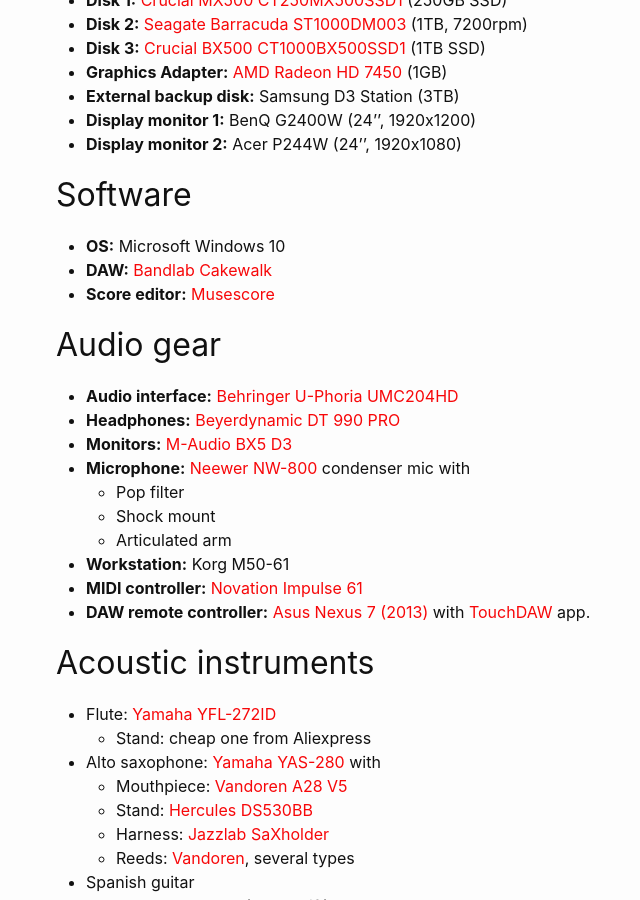
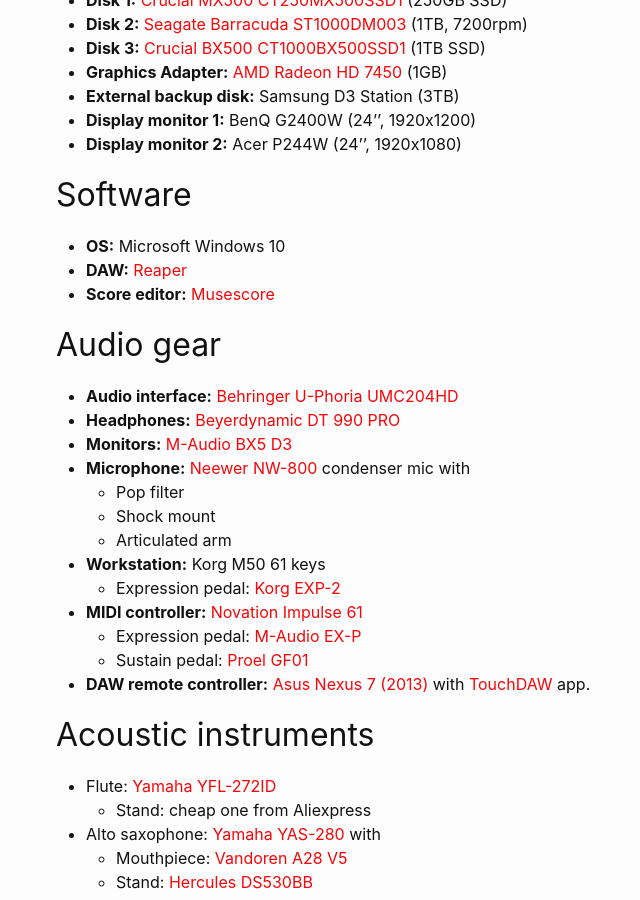
Before and after one commit to icalvo/icalvo.github.io, a Jekyll site: the page built from homestudio/index.markdown, in a window 1280 px wide and 900 px high, scrolled down 349 px. Shown: the whole window, without its empty margins (214-854 px from the left). Built offline with Jekyll 4.4.1, drawn with Linux system fonts in a browser that asks for light colours; some web fonts are replaced.

Commit message:
Updated DAW to REAPER; pedals

```diff
--- a/homestudio/index.markdown
+++ b/homestudio/index.markdown
@@ -17,7 +17,7 @@
 
 ## Software
 + **OS:** Microsoft Windows 10
-+ **DAW:** [Bandlab Cakewalk](https://www.bandlab.com/products/cakewalk)
++ **DAW:** [Reaper](https://reaper.fm)
 + **Score editor:** [Musescore](https://musescore.com/)
 
 ## Audio gear
@@ -28,8 +28,11 @@
   + Pop filter
   + Shock mount
   + Articulated arm
-+ **Workstation:** Korg M50-61
++ **Workstation:** Korg M50 61 keys
+  + Expression pedal: [Korg EXP-2](https://www.korg.com/es/products/accessories/exp_2/)
 + **MIDI controller:** [Novation Impulse 61](https://novationmusic.com/en/keys/impulse)
+  + Expression pedal: [M-Audio EX-P](https://m-audio.com/products/view/ex-p)
+  + Sustain pedal: [Proel GF01](https://www.proel.com/index.php?route=product/product&product_id=5374)
 + **DAW remote controller:**[ Asus Nexus 7 (2013)](https://www.asus.com/es/Tablets/Nexus_7_2013/) with [TouchDAW](https://play.google.com/store/apps/details?id=de.humatic.tdf) app.
 
 ## Acoustic instruments
```
